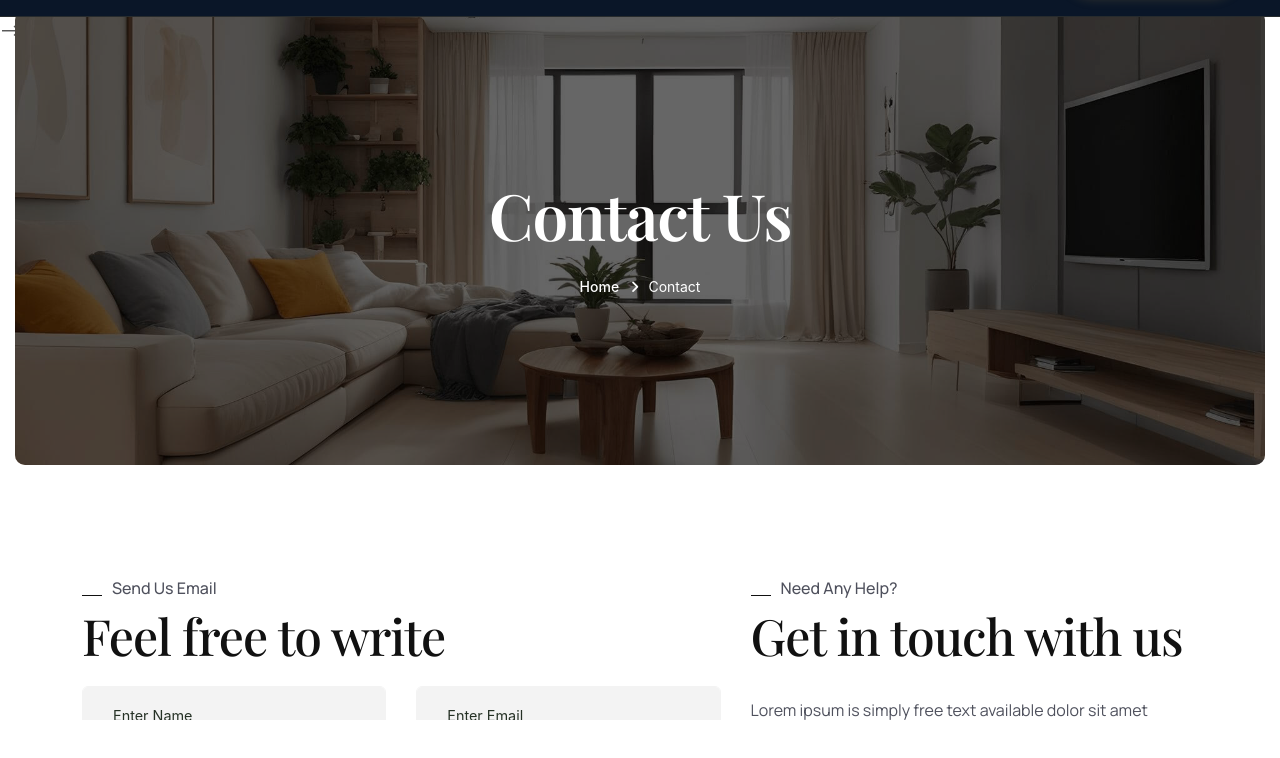
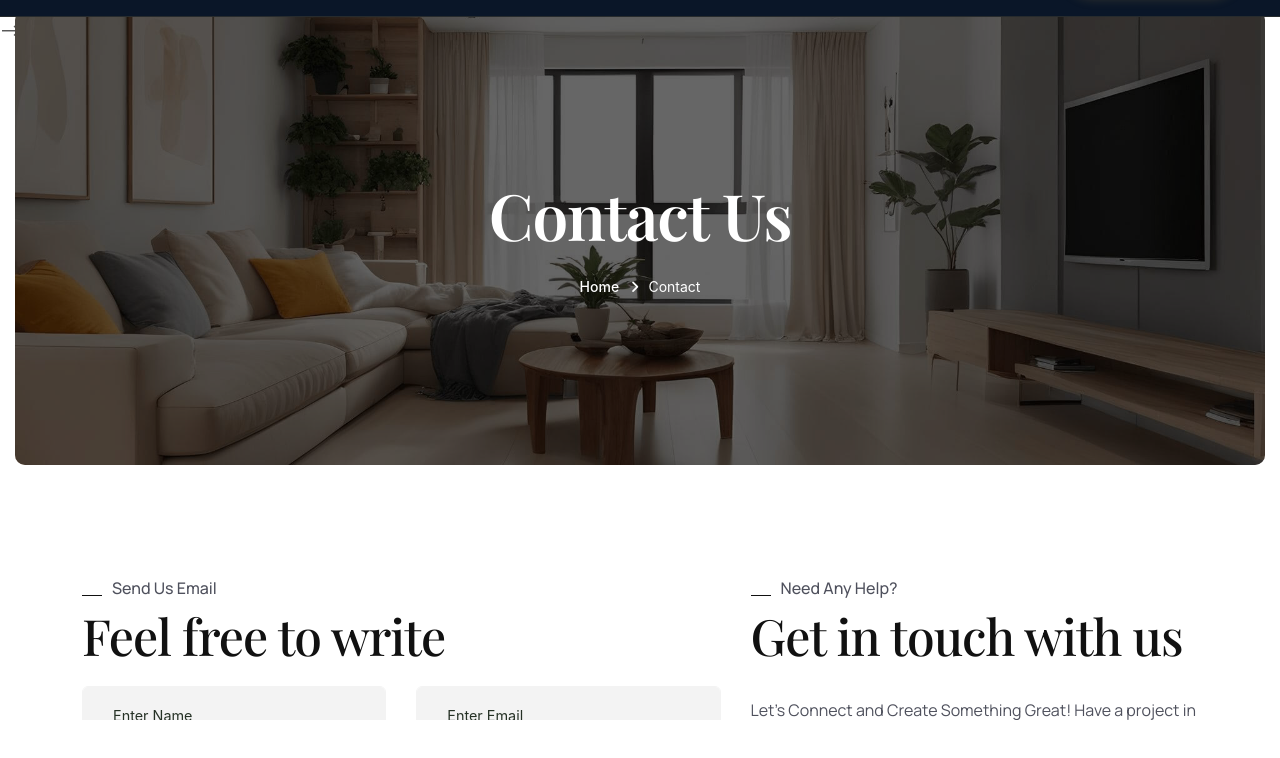
Before and after one commit to vedhindia/basil, a plain HTML site: page page-contact.html in a window 1280 px wide. Shown: the part 80-838 px from the top of the page. Drawn offline with nearby package versions, Linux system fonts and the light colour scheme; no server answers; a web font is replaced by a local one.

Commit message:
contact us page is done

```diff
--- a/page-contact.html
+++ b/page-contact.html
@@ -189,10 +189,9 @@
                     <div class="sec-title">
                       <span class="sub-title before-none">Need any help?</span>
                       <div class="h2">Get in touch with us</div>
-                      <div class="text">Lorem ipsum is simply free text
-                        available dolor sit amet consectetur notted adipisicing
-                        elit sed do eiusmod tempor incididunt simply dolore
-                        magna.</div>
+                      <div class="text">Let’s Connect and Create Something Great!
+
+Have a project in mind or need help with your business? Get in touch with our team today. We’re here to answer your questions and provide the right solutions for your needs.</div>
                     </div>
                     <ul class="list-unstyled contact-details__info">
                       <li>
```
